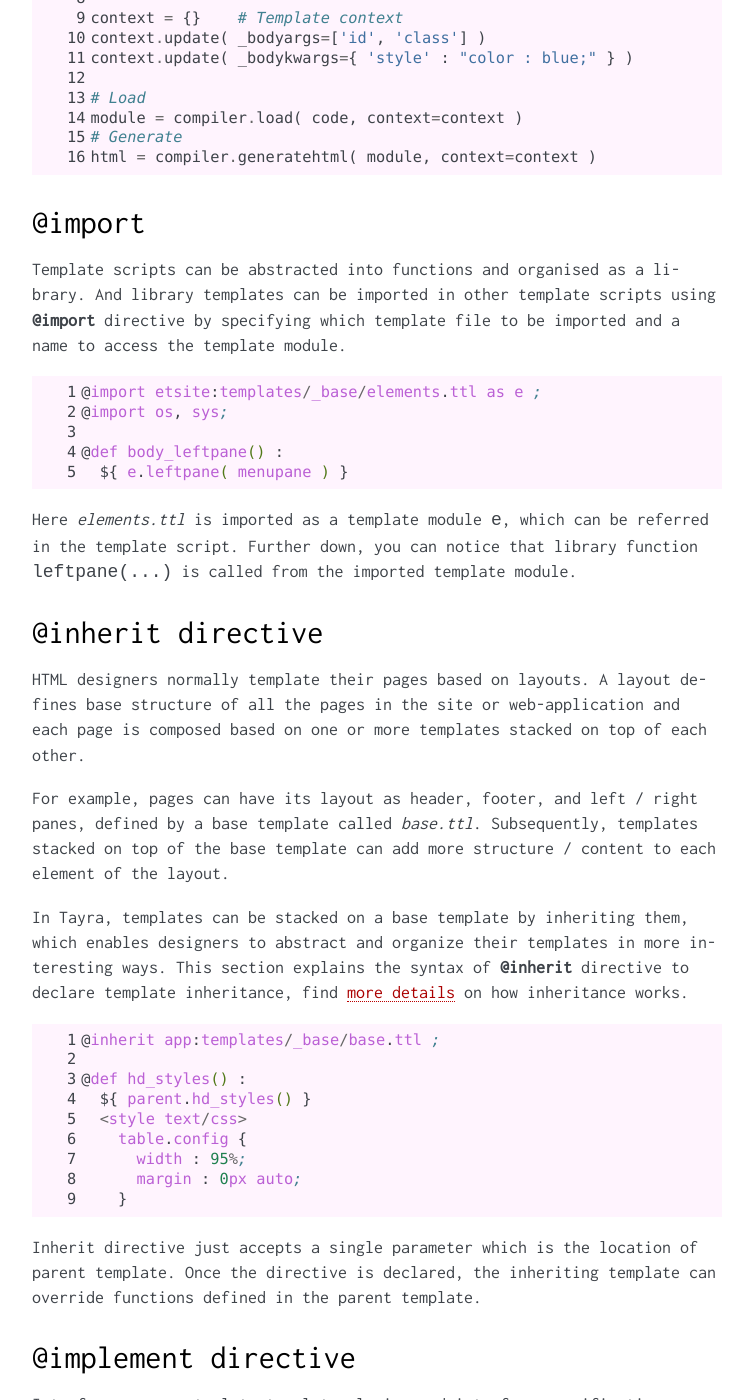
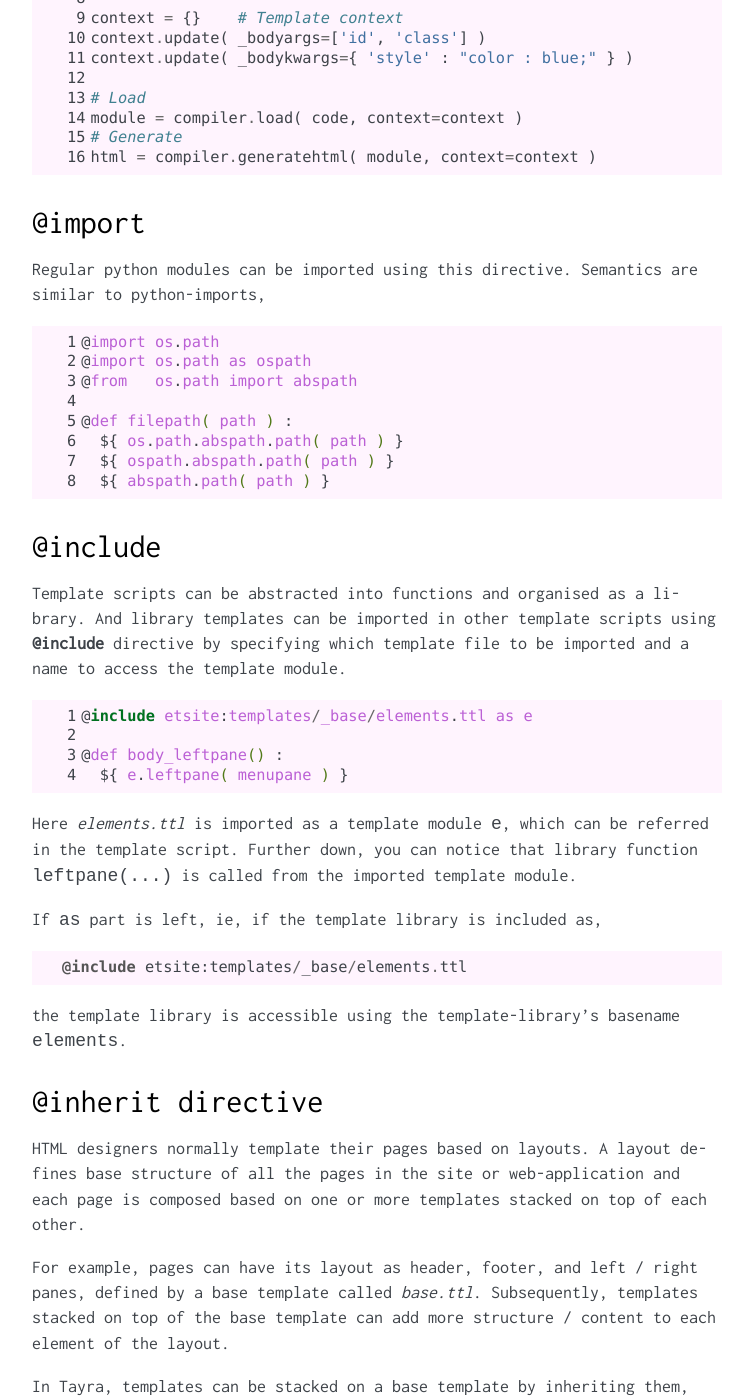
Before and after one commit to pluggdapps/tayra, a Sphinx documentation site: the page built from docs/directives.rst, in a window 1280 px wide and 1400 px high, scrolled down 1473 px. Shown: the whole window, without its empty margins (373-1120 px from the left). Built offline with Sphinx 7.4.7, drawn with Linux system fonts in a browser that asks for light colours.

Commit message:
Documentation added for newly added @include directive.

```diff
--- a/docs/dev/_testpygments.rst
+++ b/docs/dev/_testpygments.rst
@@ -4,7 +4,7 @@
       lines -->
     @doctype xhtml+rdfa1.0
     @body id="hello", cls="world", style='color: red;'
-    @import tayra:test/stdttl/funcblock.ttl as f
+    @include tayra:test/stdttl/funcblock.ttl as f
     @import os, sys
     @inherit tayra:test/stdttl/base.ttl
     @implement tayra.interfaces:ITayraTestInterface as XYZTestInterface
--- a/docs/directives.rst
+++ b/docs/directives.rst
@@ -85,16 +85,34 @@ with your application,
 @import
 -------
 
+Regular python modules can be imported using this directive. Semantics are
+similar to python-imports,
+
+.. code-block:: ttl
+    :linenos:
+
+    @import os.path
+    @import os.path as ospath
+    @from   os.path import abspath
+
+    @def filepath( path ) :
+      ${ os.path.abspath.path( path ) }
+      ${ ospath.abspath.path( path ) }
+      ${ abspath.path( path ) }
+
+
+@include
+--------
+
 Template scripts can be abstracted into functions and organised as a library.
 And library templates can be imported in other template scripts using
-**@import** directive by specifying which template file to be imported and a
+**@include** directive by specifying which template file to be imported and a
 name to access the template module.
 
 .. code-block:: ttl
     :linenos:
 
-    @import etsite:templates/_base/elements.ttl as e ;
-    @import os, sys;
+    @include etsite:templates/_base/elements.ttl as e
 
     @def body_leftpane() :
       ${ e.leftpane( menupane ) }
@@ -102,6 +120,14 @@ name to access the template module.
 Here `elements.ttl` is imported as a template module ``e``, which can be
 referred in the template script. Further down, you can notice that library
 function ``leftpane(...)`` is called from the imported template module.
+
+If ``as`` part is left, ie, if the template library is included as, ::
+
+    @include etsite:templates/_base/elements.ttl
+
+the template library is accessible using the template-library's basename
+``elements``.
+
 
 @inherit directive
 ------------------
```
Also changed, not shown: docs/dev/reference.rst (+6 -5 lines), docs/tutorial.rst (+6 -4 lines), 2 other files.
